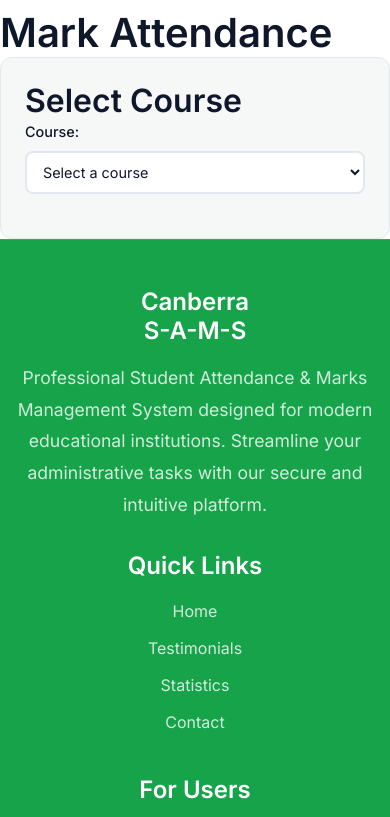
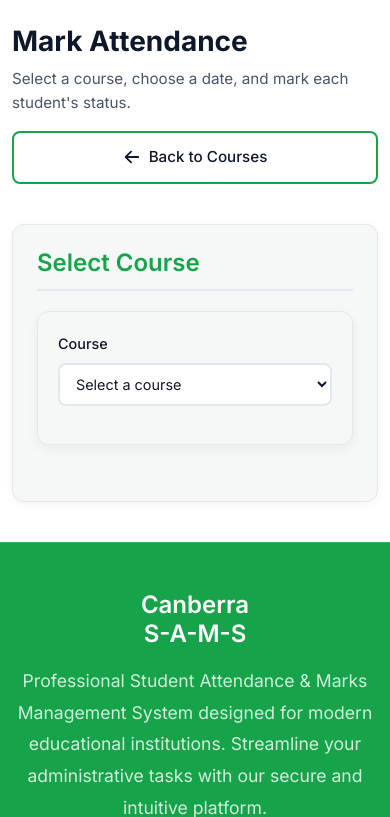
Before and after one commit to Malik3201/student_AttendanceMS, a PHP site: page /attendance.php in a window 390 px wide. Shown: the part 71-888 px from the top of the page. Run offline with PHP 8.4, Linux system fonts and the light colour scheme; a user stored in the database is signed in; data comes from the database, SQL or seed files in the repository.

Commit message:
Responsive Attendance Page

```diff
--- a/assets/css/style.css
+++ b/assets/css/style.css
@@ -182,6 +182,9 @@
     color: var(--muted);
     margin-top: -2px;
 }
+/* .logo-img{
+    height: 500px;
+} */
 
 .nav-links {
     display: flex;
--- a/attendance.php
+++ b/attendance.php
@@ -102,7 +102,21 @@
 }
 ?>
 
+<div class="dashboard-container">
+    <div class="dashboard-header">
+        <div class="welcome-section">
             <h1>Mark Attendance</h1>
+            <p>Select a course, choose a date, and mark each student's status.</p>
+        </div>
+        <div class="dashboard-actions">
+            <a href="courses.php" class="btn btn-secondary">
+                <svg viewBox="0 0 20 20" fill="currentColor">
+                    <path fill-rule="evenodd" d="M9.707 16.707a1 1 0 01-1.414 0l-6-6a1 1 0 010-1.414l6-6a1 1 0 011.414 1.414L5.414 9H17a1 1 0 110 2H5.414l4.293 4.293a1 1 0 010 1.414z" clip-rule="evenodd" />
+                </svg>
+                Back to Courses
+            </a>
+        </div>
+    </div>
 
     <?php if ($error): ?>
         <div class="alert alert-error"><?php echo htmlspecialchars($error); ?></div>
@@ -112,17 +126,18 @@
         <div class="alert alert-success"><?php echo htmlspecialchars($success); ?></div>
     <?php endif; ?>
 
-<!-- Course Selection -->
-<div class="card">
+    <div class="dashboard-section">
+        <div class="section-header">
             <h2>Select Course</h2>
-    <form method="GET">
+        </div>
+        <div class="course-form-container">
+            <form method="GET" class="course-form">
                 <div class="form-group">
-            <label for="course_id">Course:</label>
+                    <label for="course_id">Course</label>
                     <select id="course_id" name="course_id" onchange="this.form.submit()">
                         <option value="">Select a course</option>
                         <?php foreach ($lecturer_courses as $c): ?>
-                    <option value="<?php echo $c['course_id']; ?>"
-                            <?php echo $course_id == $c['course_id'] ? 'selected' : ''; ?>>
+                            <option value="<?php echo $c['course_id']; ?>" <?php echo $course_id == $c['course_id'] ? 'selected' : ''; ?>>
                                 <?php echo htmlspecialchars($c['course_code'] . ' - ' . $c['course_name']); ?>
                             </option>
                         <?php endforeach; ?>
@@ -130,29 +145,45 @@
                 </div>
             </form>
         </div>
+    </div>
 
-<?php if ($course_id && $course): ?>
-    <div class="card">
-        <h2>Course: <?php echo htmlspecialchars($course['course_code'] . ' - ' . $course['course_name']); ?></h2>
-        <p>Semester: <?php echo htmlspecialchars($course['semester']); ?></p>
+    <?php if ($course_id && isset($course) && $course): ?>
+        <div class="dashboard-section">
+            <div class="course-card">
+                <div class="course-header">
+                    <div class="course-code"><?php echo htmlspecialchars($course['course_code']); ?></div>
+                    <div class="course-students">Semester: <?php echo htmlspecialchars($course['semester']); ?></div>
+                </div>
+                <div class="course-title"><?php echo htmlspecialchars($course['course_name']); ?></div>
+            </div>
         </div>
 
         <?php if (empty($enrolled_students)): ?>
-        <div class="card">
-            <p>No students enrolled in this course. <a href="students.php?course_id=<?php echo $course_id; ?>">Enroll students first</a>.</p>
+            <div class="empty-state">
+                <div class="empty-icon">
+                    <svg viewBox="0 0 20 20" fill="currentColor">
+                        <path fill-rule="evenodd" d="M10 18a8 8 0 100-16 8 8 0 000 16zm1-12a1 1 0 10-2 0v4a1 1 0 00.293.707l2.828 2.829a1 1 0 101.415-1.415L11 9.586V6z" clip-rule="evenodd" />
+                    </svg>
+                </div>
+                <h3>No Students Enrolled</h3>
+                <p>No students enrolled in this course yet. Enroll students to start marking attendance.</p>
+                <a href="students.php?course_id=<?php echo $course_id; ?>" class="btn btn-primary">Manage Enrollments</a>
             </div>
         <?php else: ?>
-        <!-- Attendance Form -->
-        <div class="card">
-            <h3>Mark Attendance</h3>
-            <form method="POST">
+            <div class="dashboard-section">
+                <div class="section-header">
+                    <h2>Mark Attendance</h2>
+                </div>
+                <div class="course-form-container">
+                    <form method="POST" class="course-form">
                         <input type="hidden" name="action" value="mark_attendance">
 
                         <div class="form-group">
-                    <label for="date">Date:</label>
+                            <label for="date">Date</label>
                             <input type="date" id="date" name="date" required value="<?php echo date('Y-m-d'); ?>">
                         </div>
 
+                        <div class="table-responsive">
                             <table class="table">
                                 <thead>
                                     <tr>
@@ -166,29 +197,28 @@
                                         <tr>
                                             <td><?php echo htmlspecialchars($student['name']); ?></td>
                                             <td>
-                                    <input type="radio"
-                                           name="attendance[<?php echo $student['user_id']; ?>]"
-                                           value="Present"
-                                           <?php echo ($today_attendance[$student['user_id']] ?? '') === 'Present' ? 'checked' : ''; ?>>
+                                                <input type="radio" name="attendance[<?php echo $student['user_id']; ?>]" value="Present" <?php echo ($today_attendance[$student['user_id']] ?? '') === 'Present' ? 'checked' : ''; ?>>
                                             </td>
                                             <td>
-                                    <input type="radio"
-                                           name="attendance[<?php echo $student['user_id']; ?>]"
-                                           value="Absent"
-                                           <?php echo ($today_attendance[$student['user_id']] ?? 'Absent') === 'Absent' ? 'checked' : ''; ?>>
+                                                <input type="radio" name="attendance[<?php echo $student['user_id']; ?>]" value="Absent" <?php echo ($today_attendance[$student['user_id']] ?? 'Absent') === 'Absent' ? 'checked' : ''; ?>>
                                             </td>
                                         </tr>
                                     <?php endforeach; ?>
                                 </tbody>
                             </table>
+                        </div>
 
-                <button type="submit" class="btn btn-success">Save Attendance</button>
+                        <div class="form-actions">
+                            <button type="submit" class="btn btn-primary">Save Attendance</button>
+                        </div>
                     </form>
                 </div>
+            </div>
 
-        <!-- Recent Attendance -->
-        <div class="card">
-            <h3>Recent Attendance Records</h3>
+            <div class="dashboard-section">
+                <div class="section-header">
+                    <h2>Recent Attendance Records</h2>
+                </div>
                 <?php
                 try {
                     $stmt = $pdo->prepare("
@@ -203,8 +233,17 @@
                     $recent_attendance = $stmt->fetchAll();
 
                     if (empty($recent_attendance)): ?>
-                    <p>No attendance records yet.</p>
+                        <div class="empty-state">
+                            <div class="empty-icon">
+                                <svg viewBox="0 0 20 20" fill="currentColor">
+                                    <path fill-rule="evenodd" d="M10 18a8 8 0 100-16 8 8 0 000 16zm1-12a1 1 0 10-2 0v4a1 1 0 00.293.707l2.828 2.829a1 1 0 101.415-1.415L11 9.586V6z" clip-rule="evenodd" />
+                                </svg>
+                            </div>
+                            <h3>No Attendance Records</h3>
+                            <p>No attendance records found for this course.</p>
+                        </div>
                     <?php else: ?>
+                        <div class="table-responsive">
                             <table class="table">
                                 <thead>
                                     <tr>
@@ -219,21 +258,25 @@
                                             <td><?php echo date('M j, Y', strtotime($record['date'])); ?></td>
                                             <td><?php echo htmlspecialchars($record['name']); ?></td>
                                             <td>
-                                        <span style="color: <?php echo $record['status'] === 'Present' ? 'green' : 'red'; ?>;">
-                                            <?php echo $record['status']; ?>
-                                        </span>
+                                                <?php if ($record['status'] === 'Present'): ?>
+                                                    <span class="status-badge status-good">Present</span>
+                                                <?php else: ?>
+                                                    <span class="status-badge status-poor">Absent</span>
+                                                <?php endif; ?>
                                             </td>
                                         </tr>
                                     <?php endforeach; ?>
                                 </tbody>
                             </table>
+                        </div>
                     <?php endif;
                 } catch (Exception $e) {
-                echo '<p>Error loading attendance records.</p>';
+                    echo '<div class="alert alert-error">Error loading attendance records.</div>';
                 }
                 ?>
             </div>
         <?php endif; ?>
     <?php endif; ?>
+</div>
 
 <?php require_once 'includes/footer.php'; ?>
```
Lines whose indentation alone changed are shown as unchanged.
